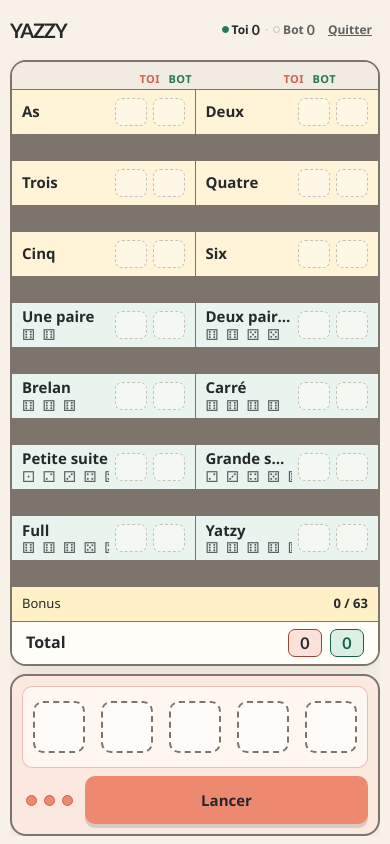
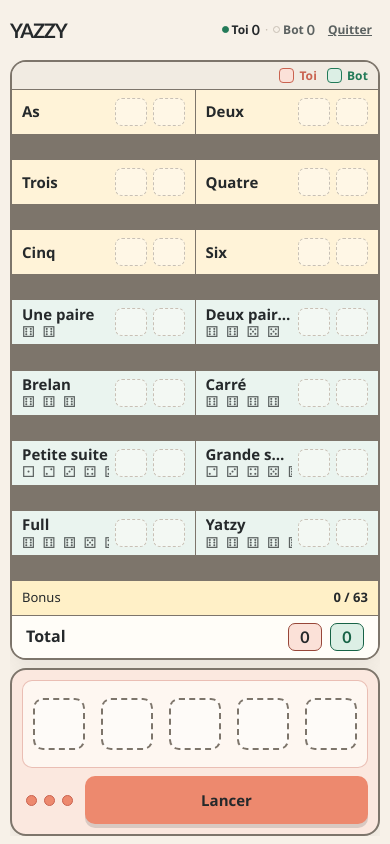
Before and after one commit to Matahari165/yazzy, a Next.js app: page /game in a window 390 px wide. Built offline with nearby package versions, Linux system fonts and the light colour scheme.

Commit message:
Stabiliser l’interface multijoueur mobile

```diff
--- a/src/app/globals.css
+++ b/src/app/globals.css
@@ -503,8 +503,8 @@ h3 { font-size: 18px; line-height: 1.2; }
 
 .reaction-control { position: relative; z-index: 20; flex: none; }
 .reaction-trigger {
-  width: 40px;
-  height: 40px;
+  width: 44px;
+  height: 44px;
   display: grid;
   place-items: center;
   padding: 0;
@@ -621,31 +621,46 @@ h3 { font-size: 18px; line-height: 1.2; }
 .finished-card { background: var(--surface); border: 1px solid var(--line); border-radius: var(--radius-md); box-shadow: var(--shadow-soft); }
 .score-card { overflow: visible; }
 .score-legend {
-  min-height: 32px;
-  display: grid;
-  grid-template-columns: minmax(0, 1fr) 32px 32px;
-  gap: 8px;
-  align-items: end;
-  padding: 6px 14px 4px;
+  min-height: 30px;
+  display: flex;
+  align-items: center;
+  justify-content: flex-end;
+  gap: 12px;
+  padding: 4px 12px;
   color: var(--ink-soft);
-  font-size: 11px;
+  font-size: 12px;
   font-weight: 800;
-  letter-spacing: 0.04em;
-  text-align: right;
-  text-transform: uppercase;
+  letter-spacing: 0.01em;
   background: var(--surface-muted);
   border-bottom: 1px solid var(--board-border);
 }
-.score-legend span:first-child { grid-column: 2; }
-.score-legend span:nth-child(odd) { color: var(--coral-deep); }
-.score-legend span:nth-child(even) { color: var(--green); }
-.score-legend span { min-width: 0; overflow: hidden; text-overflow: ellipsis; white-space: nowrap; }
+.score-legend span {
+  min-width: 0;
+  max-width: 42%;
+  display: inline-flex;
+  align-items: center;
+  gap: 5px;
+  overflow: hidden;
+  text-overflow: ellipsis;
+  white-space: nowrap;
+}
+.score-legend span::before {
+  width: 13px;
+  height: 13px;
+  flex: none;
+  content: "";
+  border: 1px solid currentColor;
+  border-radius: 4px;
+}
+.score-legend span:first-child { color: var(--coral-deep); }
+.score-legend span:first-child::before { background: var(--score-player-cell); }
+.score-legend span:nth-child(2) { color: var(--green); }
+.score-legend span:nth-child(2)::before { background: var(--score-opponent-cell); }
 .score-legend span[data-active="true"] {
-  text-decoration: underline;
-  text-decoration-thickness: 2px;
-  text-underline-offset: 3px;
+  color: var(--ink);
+  font-weight: 900;
 }
-.score-legend-repeat { display: none; }
+.score-legend span[data-active="true"]::before { box-shadow: 0 0 0 2px rgb(37 41 43 / 11%); }
 .score-list { display: grid; gap: 1px; background: var(--board-border); }
 .score-list-item { position: relative; min-width: 0; }
 .score-row {
@@ -790,7 +805,7 @@ h3 { font-size: 18px; line-height: 1.2; }
 .die-button { min-width: 64px; min-height: 82px; }
 .die-placeholder { position: relative; display: grid; place-items: center; }
 .die-placeholder::before { width: 62px; height: 62px; content: ""; background: rgb(255 255 255 / 48%); border: 2px dashed var(--board-border); border-radius: 12px; }
-.die-button { position: relative; display: grid; place-items: start center; padding: 6px 2px 16px; color: var(--ink); background: transparent; border: 0; border-radius: var(--radius-sm); transition: background-color 150ms ease, transform 180ms ease; }
+.die-button { position: relative; display: grid; place-items: start center; padding: 4px 2px 14px; color: var(--ink); background: transparent; border: 0; border-radius: var(--radius-sm); transition: background-color 150ms ease, transform 180ms ease; }
 .die-button::after {
   position: absolute;
   bottom: 1px;
@@ -843,9 +858,13 @@ h3 { font-size: 18px; line-height: 1.2; }
   35% { opacity: 1; transform: translateY(-3px); }
 }
 @media (prefers-reduced-motion: reduce) {
+  .waiting-status i,
   .multiplayer-game-header .match-player[data-active="true"] .turn-dot,
   .game-table[data-observer="true"]::before,
-  .opponent-activity i { animation: none; }
+  .opponent-activity i,
+  .reaction-picker,
+  .reaction-toast,
+  .score-help-popover { animation: none; }
   .opponent-activity i { opacity: 0.72; }
 }
 .bot-turn-panel { display: grid; gap: 12px; padding: 16px; background: var(--green-soft); }
@@ -883,17 +902,16 @@ h3 { font-size: 18px; line-height: 1.2; }
   .match-player { gap: 3px; }
   .match-player strong { font-size: 15px; }
   .multiplayer-game-header { gap: 4px; margin-bottom: 5px; }
-  .multiplayer-game-header .game-logo { font-size: 18px; }
-  .multiplayer-game-header .match-score { gap: 2px; }
-  .multiplayer-game-header .match-player { max-width: 84px; padding-inline: 4px; }
+  .multiplayer-game-header .game-logo { display: none; }
+  .multiplayer-game-header .match-score { flex: 1; justify-content: center; gap: 2px; margin-left: 0; }
+  .multiplayer-game-header .match-player { max-width: 100px; padding-inline: 5px; }
   .reaction-trigger,
-  .multiplayer-quit-link { width: 40px; min-width: 40px; }
+  .multiplayer-quit-link { width: 44px; min-width: 44px; }
   .quit-link { padding-inline: 8px; font-size: 12px; }
   .game-content { min-height: 0; display: grid; flex: 1; grid-template-columns: minmax(0, 1fr); grid-template-rows: minmax(0, 1fr) auto; align-items: stretch; gap: 8px; overflow: hidden; }
   .score-card { min-height: 0; display: flex; flex-direction: column; overflow: hidden; }
   .score-list { min-height: 0; display: grid; grid-template-columns: repeat(2, minmax(0, 1fr)); grid-auto-rows: minmax(44px, auto); flex: 1; overflow-y: auto; overscroll-behavior: contain; }
-  .score-legend { min-height: 28px; grid-template-columns: minmax(0, 1fr) 26px 26px minmax(0, 1fr) 26px 26px; gap: 6px; padding: 4px 10px 2px; }
-  .score-legend-repeat { display: block; }
+  .score-legend { min-height: 28px; gap: 10px; padding: 3px 10px; }
   .score-row { min-height: 44px; gap: 6px; padding: 4px 10px; }
   .score-category { font-size: 15px; }
   .score-value { min-width: 26px; min-height: 28px; font-size: 16px; }
@@ -915,7 +933,7 @@ h3 { font-size: 18px; line-height: 1.2; }
   .decision-points { font-size: 20px; }
   .dice-tray { grid-template-columns: repeat(5, minmax(48px, 1fr)); gap: 5px; padding: 8px 4px; }
   .die-placeholder,
-  .die-button { min-width: 44px; min-height: 64px; }
+  .die-button { min-width: 44px; min-height: 70px; }
   .die-placeholder::before,
   .die-face { width: 48px; height: 48px; }
   .die-placeholder::before { border-radius: 10px; }
@@ -966,6 +984,7 @@ h3 { font-size: 18px; line-height: 1.2; }
   .game-content { min-height: 0; display: grid; flex: 1; grid-template-columns: minmax(0, 1fr) minmax(300px, 0.85fr); gap: 12px; overflow: hidden; }
   .score-card { min-height: 0; display: flex; flex-direction: column; }
   .score-list { min-height: 0; display: grid; grid-template-columns: repeat(3, minmax(0, 1fr)); align-content: start; overflow-y: auto; }
+  .score-list::after { min-height: 44px; content: ""; background: var(--score-combo-surface); }
   .score-row { min-height: 44px; gap: 4px; padding: 5px 8px; }
   .score-category { font-size: 13px; }
   .score-value { min-width: 20px; font-size: 15px; }
@@ -984,7 +1003,7 @@ h3 { font-size: 18px; line-height: 1.2; }
   .decision-panel { padding: 12px; }
   .dice-tray { gap: 4px; }
   .die-placeholder,
-  .die-button { min-width: 44px; min-height: 52px; }
+  .die-button { min-width: 44px; min-height: 60px; }
   .die-placeholder::before,
   .die-face { width: 42px; height: 42px; }
   .die-face { padding: 5px; }
--- a/src/app/play/[roomId]/MultiplayerClient.tsx
+++ b/src/app/play/[roomId]/MultiplayerClient.tsx
@@ -179,7 +179,7 @@ export function MultiplayerClient({ roomId, isHost }: { roomId: string; isHost:
             <label htmlFor="invite-link">Lien privé à partager</label>
             <input id="invite-link" type="text" readOnly value={inviteLink} onFocus={(event) => event.currentTarget.select()} />
           </div>
-          <p className="copy-status" role="status">{copyStatus || "Aucune inscription nécessaire"}</p>
+          {copyStatus ? <p className="copy-status" role="status">{copyStatus}</p> : null}
           {connectionError ? (
             <div className="multiplayer-state-actions" role="alert">
               <p>{connectionError}</p>
@@ -188,7 +188,6 @@ export function MultiplayerClient({ roomId, isHost }: { roomId: string; isHost:
           ) : (
             <p className="waiting-status" role="status"><i aria-hidden="true" /> En attente de ton ami…</p>
           )}
-          <p>Garde cet onglet ouvert pendant la partie.</p>
         </section>
       </main>
     );
--- a/src/components/ScoreCard.tsx
+++ b/src/components/ScoreCard.tsx
@@ -75,8 +75,6 @@ export function ScoreCard({
       <div className="score-legend" aria-hidden="true">
         <span data-active={activeColumn === "player"}>{playerLabel}</span>
         <span data-active={activeColumn === "opponent"}>{opponentLabel}</span>
-        <span className="score-legend-repeat" data-active={activeColumn === "player"}>{playerLabel}</span>
-        <span className="score-legend-repeat" data-active={activeColumn === "opponent"}>{opponentLabel}</span>
       </div>
       <div className="score-list" role="list" aria-label={label}>
         {CATEGORIES.map((category, index) => {
```
